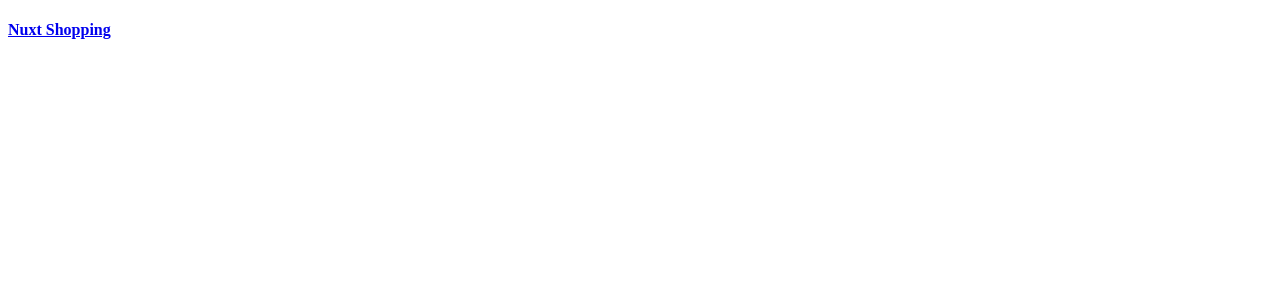
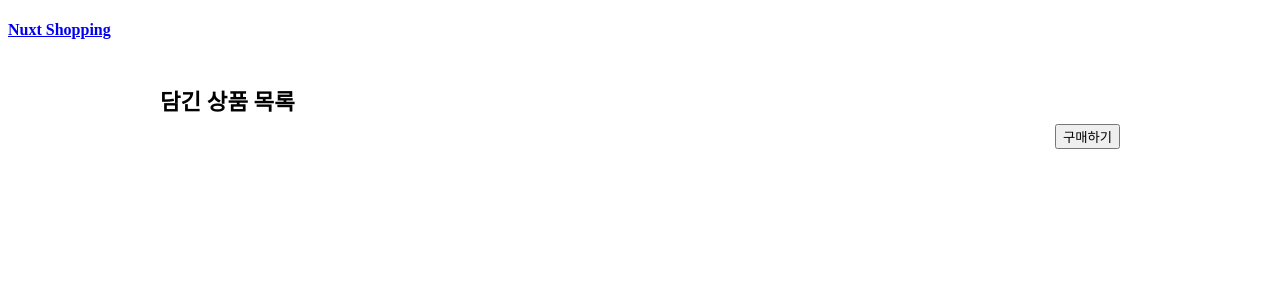
Before and after one commit to baegofda/learn-nuxt, a Nuxt app: page /Cart in a window 1280 px wide. Before the commit this address had no page. Shown: the top 300 px of the page. Built offline with nearby package versions, Linux system fonts and the light colour scheme.

Commit message:
장바구니 시작

```diff
--- /dev/null
+++ b/pages/Cart.vue
@@ -0,0 +1,54 @@
+<template>
+  <div class="container">
+    <h1 class="list-title">담긴 상품 목록</h1>
+    <div class="list-wrapper">
+      <ul>
+        <li
+          v-for="cart in $store.state.cartItems"
+          :key="cart.id"
+          class="list-item"
+        >
+          <img class="thumbnail" :src="cart.imageUrl" :alt="cart.name" />
+          <div class="description">
+            <p>{{ cart.name }}</p>
+            <span>{{ cart.price }}</span>
+          </div>
+        </li>
+      </ul>
+    </div>
+    <div class="extra-panel">
+      <button>구매하기</button>
+    </div>
+  </div>
+</template>
+
+<script>
+export default {}
+</script>
+
+<style>
+.container {
+  margin: 2rem 10rem;
+}
+.list-title {
+  font-weight: 700;
+  font-size: 1.4rem;
+}
+.list-wrapper {
+  margin: 0.4rem 0;
+}
+.list-item {
+  display: flex;
+}
+.thumbnail {
+  width: 100px;
+  height: 100px;
+}
+.description {
+  padding: 2rem 1rem;
+}
+.extra-panel {
+  text-align: right;
+  padding: 0.2rem 0;
+}
+</style>
--- a/pages/detail/_id.vue
+++ b/pages/detail/_id.vue
@@ -11,7 +11,7 @@
       <div class="side-panel">
         <p class="name">{{ product.name }}</p>
         <p class="price">{{ product.price }}</p>
-        <!-- <button type="button" @click="addToCart">Add to Cart</button> -->
+        <button type="button" @click="addToCart">Add to Cart</button>
       </div>
     </div>
   </div>
@@ -24,6 +24,12 @@ export default {
   async asyncData({ params }) {
     const { data: product } = await fetchProductById(params.id)
     return { product }
+  },
+  methods: {
+    addToCart() {
+      this.$store.commit('addCartItem', this.product)
+      this.$router.push('/cart')
+    },
   },
 }
 </script>
--- a/pages/index.vue
+++ b/pages/index.vue
@@ -22,6 +22,9 @@
           <span>${{ product.price }}</span>
         </li>
       </ul>
+      <div class="cart-wrapper">
+        <button class="btn" @click="routeToCart">장바구니 바로가기</button>
+      </div>
     </main>
   </div>
 </template>
@@ -35,11 +38,6 @@ export default {
   components: {
     SearchInput,
   },
-  data() {
-    return {
-      searchKeyword: '',
-    }
-  },
   async asyncData() {
     const { data } = await axios.get('http://localhost:3000/products')
     const products = data.map((item) => ({
@@ -48,7 +46,15 @@ export default {
     }))
     return { products }
   },
+  data() {
+    return {
+      searchKeyword: '',
+    }
+  },
   methods: {
+    routeToCart() {
+      this.$router.push('/cart')
+    },
     moveToDetailPage(id) {
       console.log(id)
       this.$router.push(`detail/${id}`)
--- /dev/null
+++ b/store/index.js
@@ -0,0 +1,13 @@
+export const state = () => ({
+  cartItems: [],
+})
+
+export const mutations = {
+  addCartItem(state, cartItem) {
+    const newCartItem = {
+      ...cartItem,
+      imageUrl: `${cartItem.imageUrl}?random=${Math.random()}`,
+    }
+    state.cartItems.push(newCartItem)
+  },
+}
```
